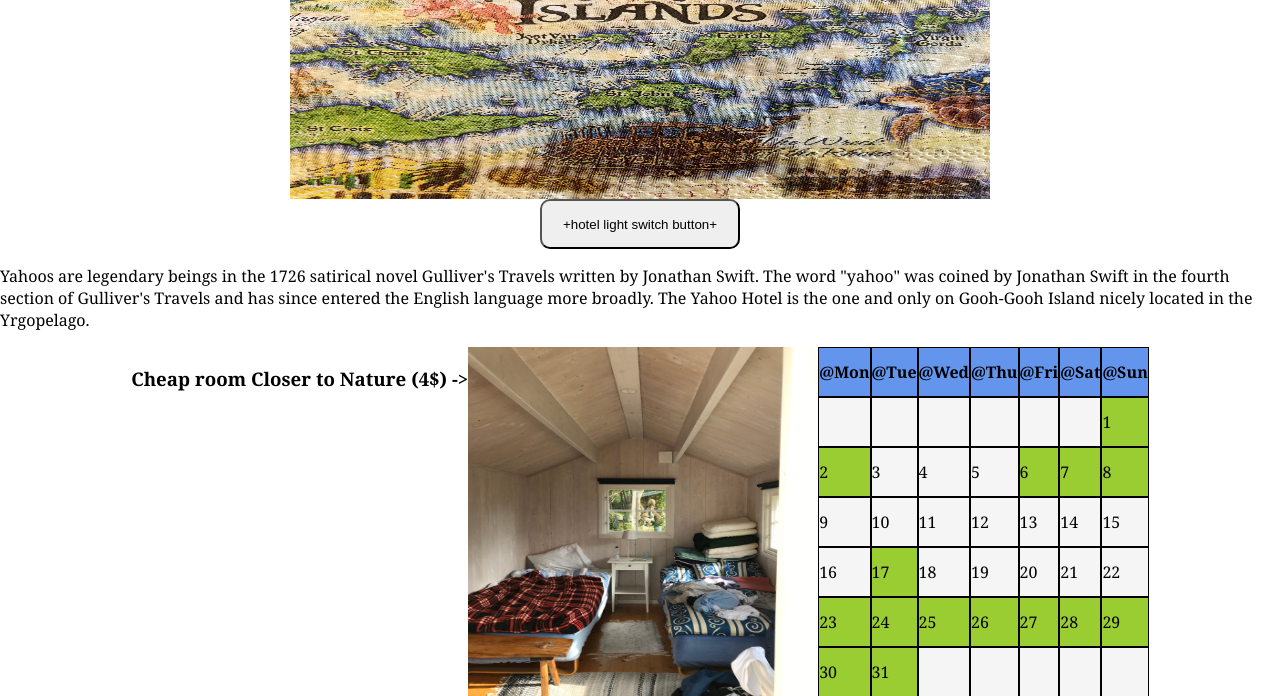
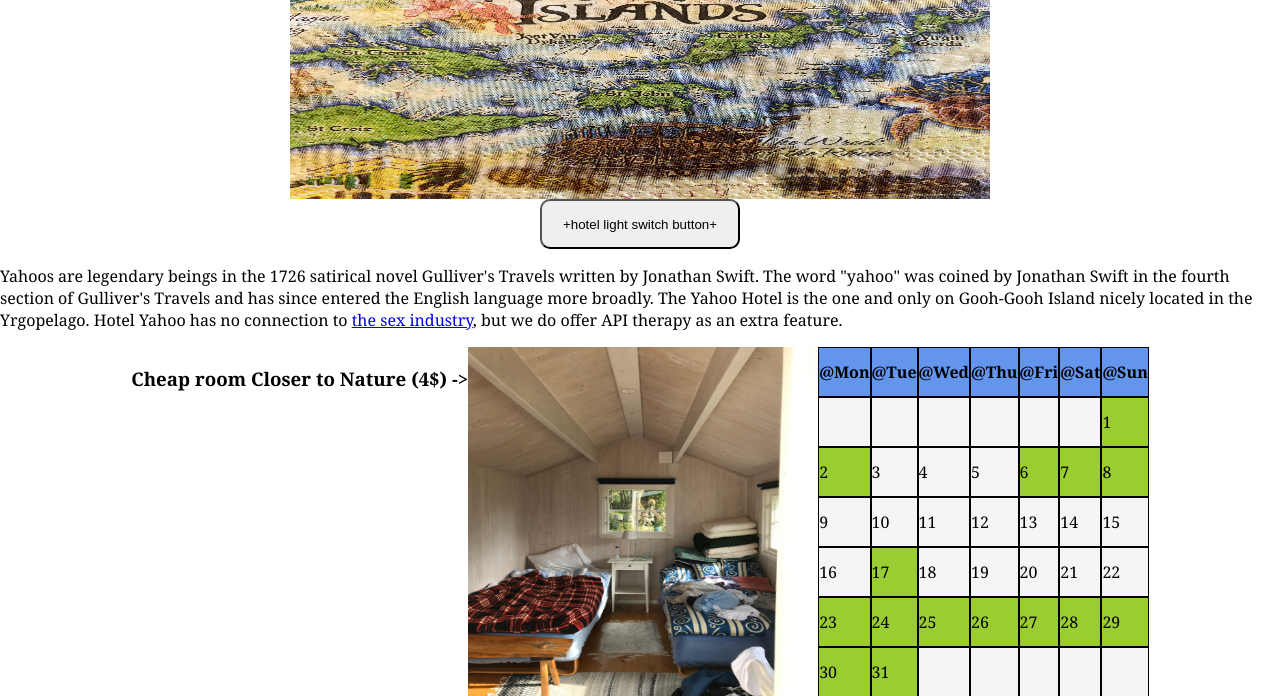
Before and after one commit to gustavenoksson/hotel-yahoo, a PHP site: page / in a window 1280 px wide. Shown: the part 23-719 px from the top of the page. Run offline with PHP 8.4, Linux system fonts and the light colour scheme.

Commit message:
Update index.php

```diff
--- a/index.php
+++ b/index.php
@@ -17,7 +17,7 @@ require __DIR__ . '/header.php';
                     </button>
           </div>
 
-          <p>Yahoos are legendary beings in the 1726 satirical novel Gulliver's Travels written by Jonathan Swift. The word "yahoo" was coined by Jonathan Swift in the fourth section of Gulliver's Travels and has since entered the English language more broadly. The Yahoo Hotel is the one and only on Gooh-Gooh Island nicely located in the Yrgopelago.</p>
+          <p>Yahoos are legendary beings in the 1726 satirical novel Gulliver's Travels written by Jonathan Swift. The word "yahoo" was coined by Jonathan Swift in the fourth section of Gulliver's Travels and has since entered the English language more broadly. The Yahoo Hotel is the one and only on Gooh-Gooh Island nicely located in the Yrgopelago. Hotel Yahoo has no connection to <a href="https://sv.wikipedia.org/wiki/Sexbranschen">the sex industry</a>, but we do offer API therapy as an extra feature.</p>
 
           <div class="calendar">
                     <h3>Cheap room Closer to Nature (4$) -></h3>
```
